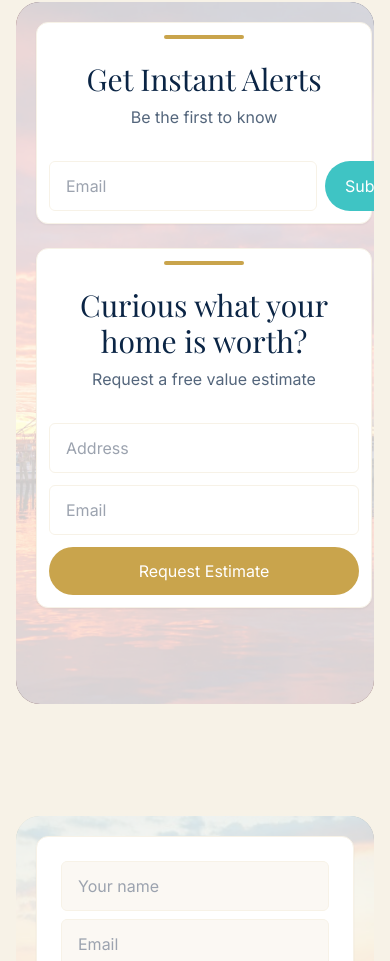
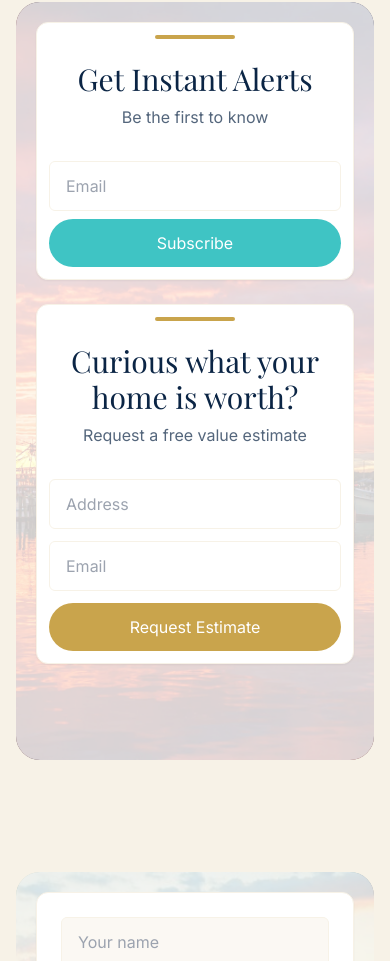
Before and after one commit to bdaniels013/gulfcoastlifems, a Next.js app: page /realestate in a window 390 px wide. Shown: the part 4075-5036 px from the top of the page. Built offline with nearby package versions, Linux system fonts and the light colour scheme; a web font is replaced by a local one.

Commit message:
Mobile overflow fix: stack InlineEmailForm on mobile; make ValueEstimate button full-width; ensure cards fit without horizontal scroll

```diff
--- a/src/app/components/InlineEmailForm.tsx
+++ b/src/app/components/InlineEmailForm.tsx
@@ -9,9 +9,9 @@ export default function InlineEmailForm({ cta = "Subscribe" }: { cta?: string })
   }
   if (done) return <div className="rounded-full bg-aqua text-white px-4 py-2 inline-flex">Subscribed</div>
   return (
-    <form onSubmit={onSubmit} className="flex gap-2">
-      <input type="email" placeholder="Email" required className="flex-1 rounded-md border border-sand bg-white px-4 py-3" />
-      <button className="rounded-full bg-aqua text-white px-5 py-3" type="submit">{cta}</button>
+    <form onSubmit={onSubmit} className="w-full flex flex-col sm:flex-row gap-2">
+      <input type="email" placeholder="Email" required className="w-full sm:flex-1 rounded-md border border-sand bg-white px-4 py-3" />
+      <button className="w-full sm:w-auto rounded-full bg-aqua text-white px-5 py-3" type="submit">{cta}</button>
     </form>
   )
 }
--- a/src/app/components/ValueEstimateForm.tsx
+++ b/src/app/components/ValueEstimateForm.tsx
@@ -12,7 +12,7 @@ export default function ValueEstimateForm() {
     <form onSubmit={onSubmit} className="grid gap-3">
       <input placeholder="Address" required className="rounded-md border border-sand bg-white px-4 py-3" />
       <input placeholder="Email" type="email" required className="rounded-md border border-sand bg-white px-4 py-3" />
-      <button className="rounded-full bg-gold text-white px-5 py-3" type="submit">Request Estimate</button>
+      <button className="w-full rounded-full bg-gold text-white px-5 py-3" type="submit">Request Estimate</button>
     </form>
   )
 }
```
